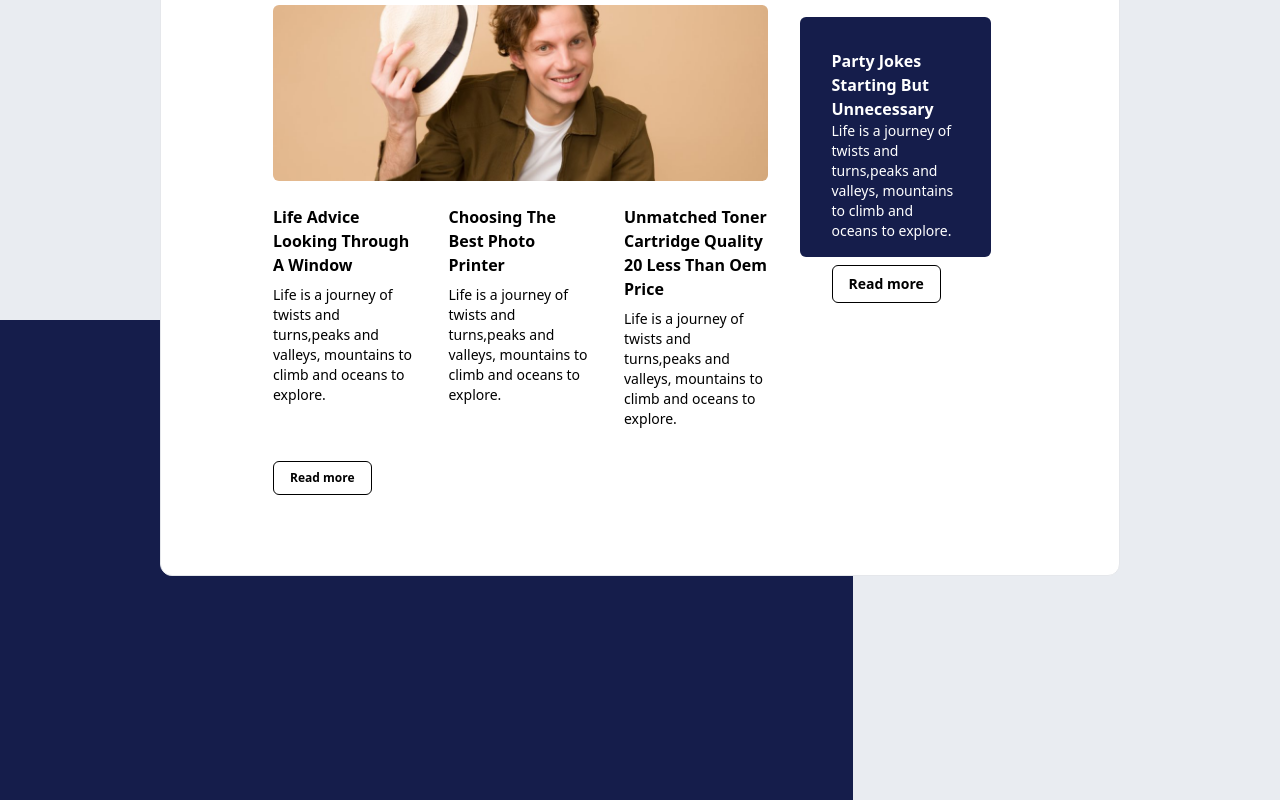
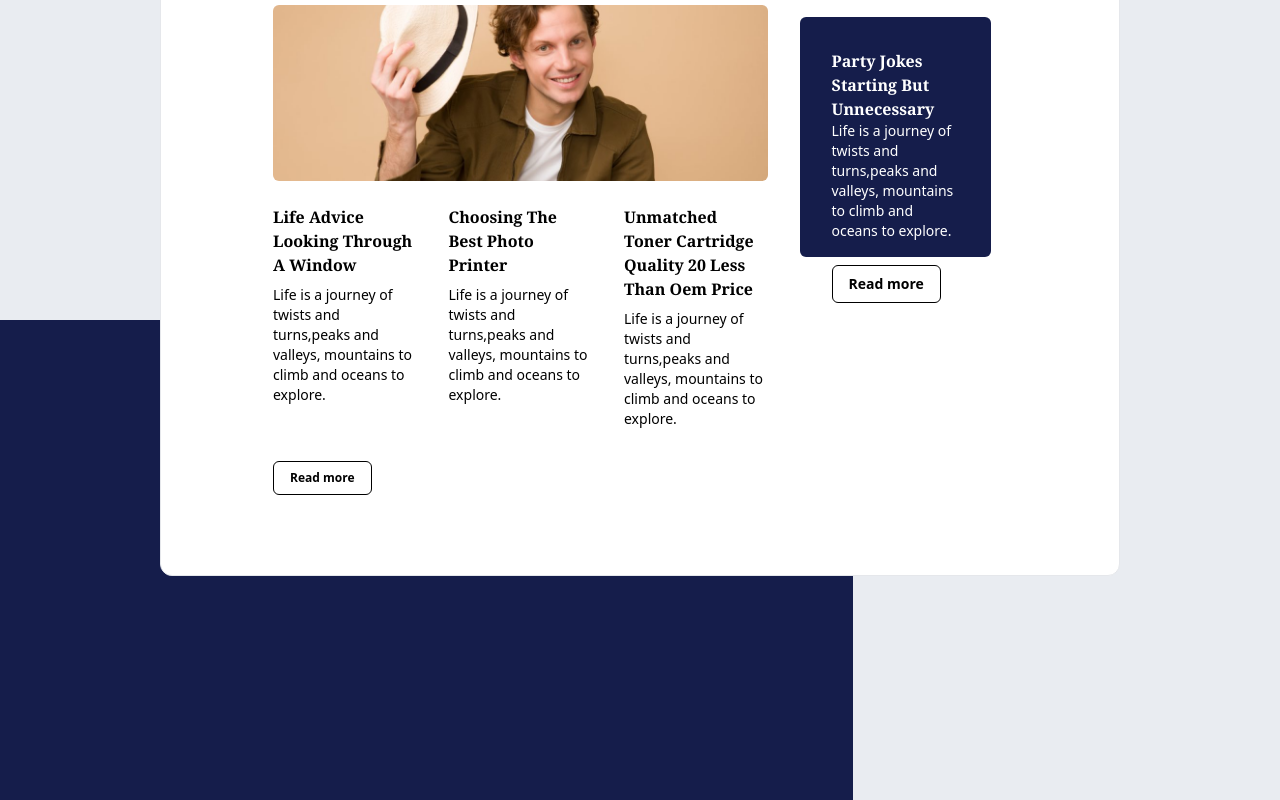
Before and after one commit to Ajithdev444/card, a Next.js app: page /development in a window 1280 px wide. Built offline with nearby package versions, Linux system fonts and the light colour scheme.

Commit message:
font change

```diff
--- a/pages/development/index.tsx
+++ b/pages/development/index.tsx
@@ -12,25 +12,25 @@ const Development = () => {
             <div className='py-32 px-28 col-span-2 w-3/4'>
             <div className='mb-4'>
             <h1 className='text-base font-semibold text-[#272A3D]'>Development</h1>
-            <h2 className='text-lg font-bold text-[#323248]'>Compatible Inkjet Cartridge</h2>
+            <h2 className='text-lg font-bold text-[#323248] font-serif'>Compatible Inkjet Cartridge</h2>
             </div>
             <div>
                 <Image src={img2} alt='development' className='w-full h-44 object-cover rounded-md'/>
             </div>
             <div className='grid grid-cols-3 w-full py-6 gap-8'>
                 <div>
-                    <h2 className='text-base font-bold'>Life Advice Looking Through A Window</h2>
+                    <h2 className='text-base font-bold font-serif'>Life Advice Looking Through A Window</h2>
                     <p className='text-sm py-2'>Life is a journey of twists and turns,peaks and
                         valleys, mountains to climb and oceans to explore.
                     </p>
                 </div>
                 <div>
-                    <h2 className='text-base font-bold'>Choosing The Best Photo Printer</h2>
+                    <h2 className='text-base font-bold font-serif'>Choosing The Best Photo Printer</h2>
                     <p className='text-sm py-2'>Life is a journey of twists and turns,peaks and
                         valleys, mountains to climb and oceans to explore. </p>
                 </div>
                 <div>
-                    <h2 className='text-base font-bold'>Unmatched Toner Cartridge Quality 20
+                    <h2 className='text-base font-bold font-serif'>Unmatched Toner Cartridge Quality 20
                         Less Than Oem Price
                     </h2>
                     <p className='text-sm py-2'>Life is a journey of twists and turns,peaks and
@@ -44,7 +44,7 @@ const Development = () => {
             </div>
             <div className='bg-[#151D4B] w-1/5 h-60 my-52 mx-[-80px] rounded-md'>
                 <div className='p-8'>
-                <h2 className='text-base font-bold text-white'>Party Jokes Starting But Unnecessary</h2>
+                <h2 className='text-base font-bold text-white font-serif'>Party Jokes Starting But Unnecessary</h2>
                 <p className='text-sm text-white'>Life is a journey of twists and turns,peaks and
                         valleys, mountains to climb and oceans to explore.</p>
                  <button className='px-4 py-2 border-[1px] border-[#000] rounded-md font-semibold text-sm bg-white mt-6'>
```
